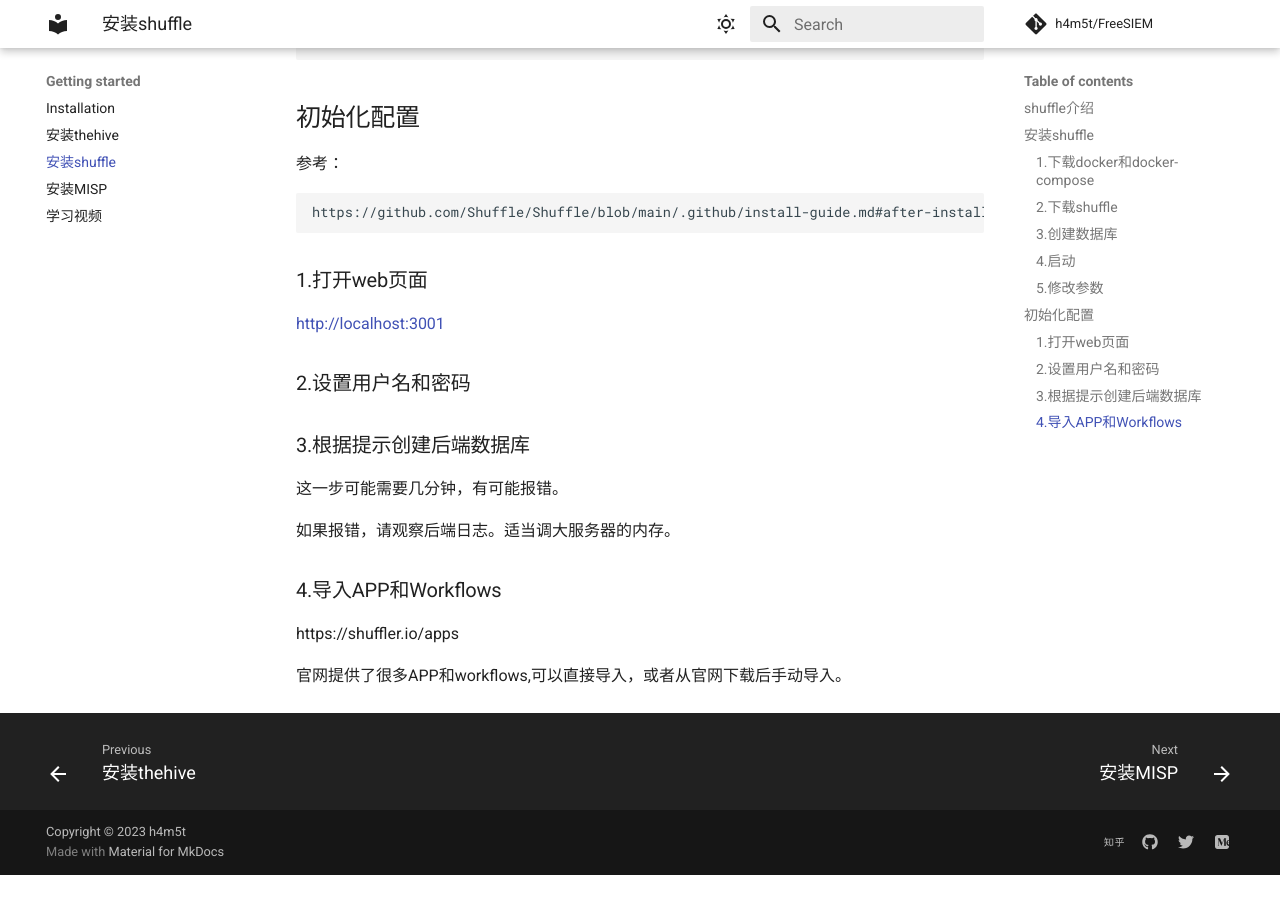
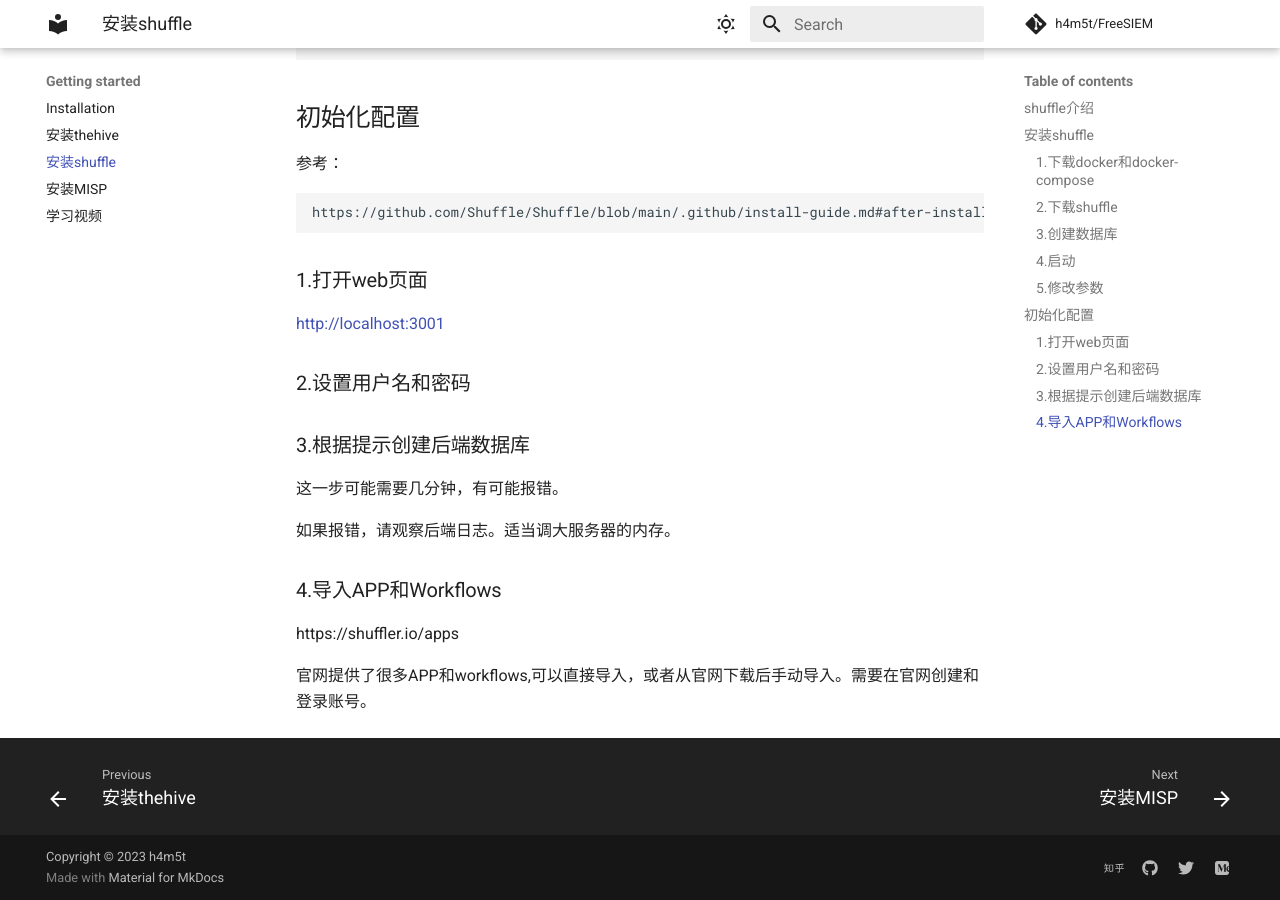
Before and after one commit to h4m5t/FreeSIEM, an MkDocs documentation site: the page built from docs/install_shuffle.md, in a window 1280 px wide and 900 px high, scrolled down 2578 px. Built offline with MkDocs 1.6.1 and Material for MkDocs 9.7.7, drawn with Linux system fonts in a browser that asks for light colours; comment, search, counter and statistics services are not loaded; before the commit the page ends 3453 px from its top, so only the background shows below that.

Commit message:
Update install_shuffle.md

```diff
--- a/docs/install_shuffle.md
+++ b/docs/install_shuffle.md
@@ -157,4 +157,4 @@
 
 https://shuffler.io/apps
 
-官网提供了很多APP和workflows,可以直接导入，或者从官网下载后手动导入。
+官网提供了很多APP和workflows,可以直接导入，或者从官网下载后手动导入。需要在官网创建和登录账号。
```
